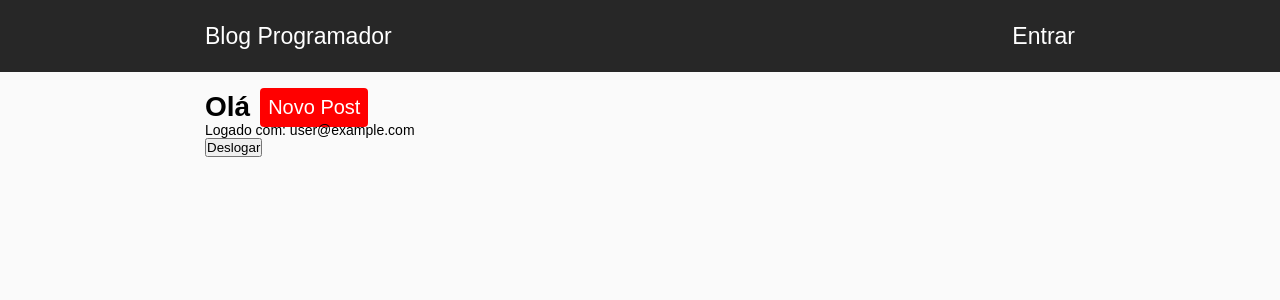
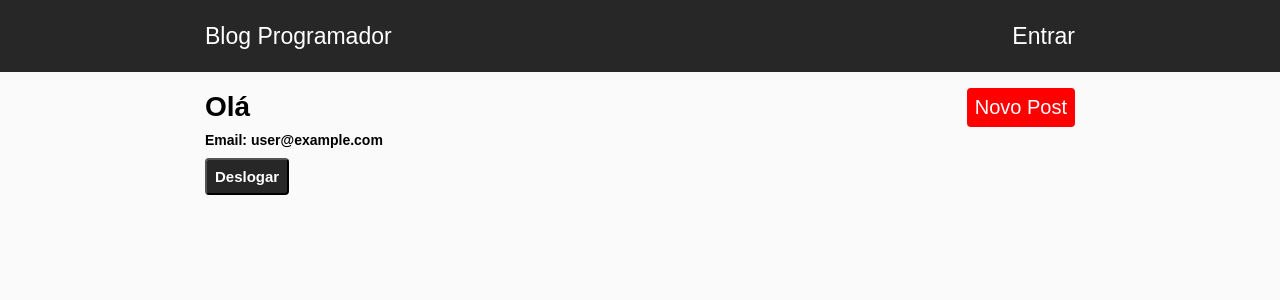
Before and after one commit to lupandemo/Projeto-Blog, a React (Create React App) app: page /Dashboard in a window 1280 px wide. Shown: the top 300 px of the page. Built offline with nearby package versions, Linux system fonts and the light colour scheme; no server answers; the database is empty; sample sign-in values are in the browser's storage.

Commit message:
Finalizado blog

```diff
--- a/src/components/Dashboard/dashboard.css
+++ b/src/components/Dashboard/dashboard.css
@@ -9,6 +9,7 @@ div#dashboard .user-info {
     display: flex;
     height: 30px;
     align-items: center;
+    justify-content: space-between;
 }
 
 div#dashboard .user-info a{
@@ -19,5 +20,23 @@ div#dashboard .user-info a{
     background-color: #FF0000;
     color: #FFF;
     text-decoration: none;
-    transition: 0.8s;
 }
+
+div#dashboard p {
+    display: flex;
+    flex-direction: column;
+    margin-top: 10px;
+    font-weight: bold;
+}
+
+div#dashboard button {
+    margin-top: 10px;
+    padding: 8px;
+    border-radius: 4px;
+    font-size: 15px;
+    display: flex;
+    background-color: #272727;
+    color: #FFF;
+    flex-direction: column;
+    font-weight: bold;
+}
--- a/src/components/Dashboard/index.js
+++ b/src/components/Dashboard/index.js
@@ -43,7 +43,7 @@ class Dashboard extends Component{
                     <h1>Olá {this.state.nome}</h1>
                     <Link to="/dashboard/new">Novo Post</Link>
                 </div>
-                <p>Logado com: {firebase.getCurrent()}</p>
+                <p>Email: {firebase.getCurrent()}</p>
                 <button onClick={() => this.logout()}>Deslogar</button>
             </div>
         );
--- a/src/components/Login/index.js
+++ b/src/components/Login/index.js
@@ -48,7 +48,6 @@ class Login extends Component{
             alert(error.message);
         }
 
-
     }
 
     render(){
```
